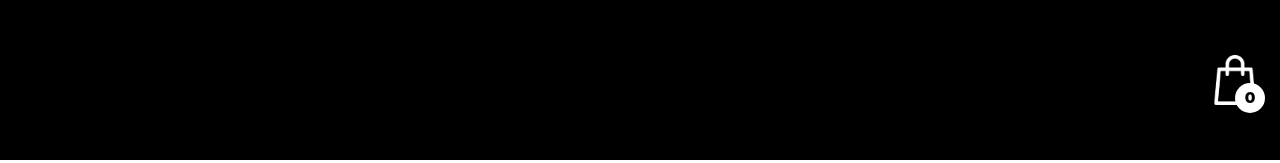
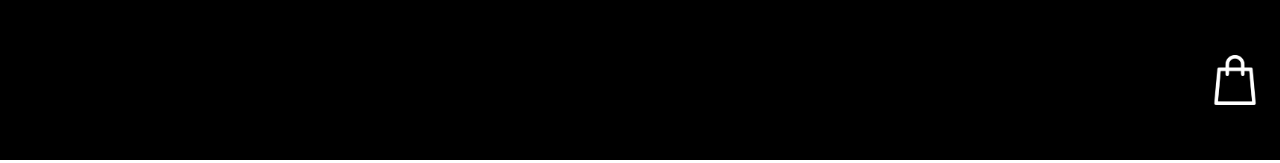
Before and after one commit to pu2rile/-IN-, a React (Create React App) app: page / in a window 1280 px wide. Shown: the top 163 px of the page. Built offline with nearby package versions, Linux system fonts and the light colour scheme.

Commit message:
[Feat] 장바구니 상품 개수 표시 기능 수정
장바구니에 담긴 상품이 0개일 때는 헤더에 상품 개수를 표시하지 않게 수정

```diff
--- a/src/components/Header.js
+++ b/src/components/Header.js
@@ -12,8 +12,11 @@ const Header = () => {
       <div className="cart-icon-container" style={{ cursor: 'default' }}>
         {/* 장바구니 아이콘 이미지 */}
         <img src="/images/bag.png" alt="Cart" className="cart-icon" />
-        {/* 장바구니에 담긴 상품 개수 */}
-        <span className="cart-count">{cart.length}</span>
+        {/* 장바구니에 상품이 있는 경우에만 상품 개수 표시 */}
+        {/* cart.length > 0 조건을 사용 */}
+        {cart.length > 0 && (
+          <span className="cart-count">{cart.length}</span>
+        )}
       </div>
     </header>
   );
```
